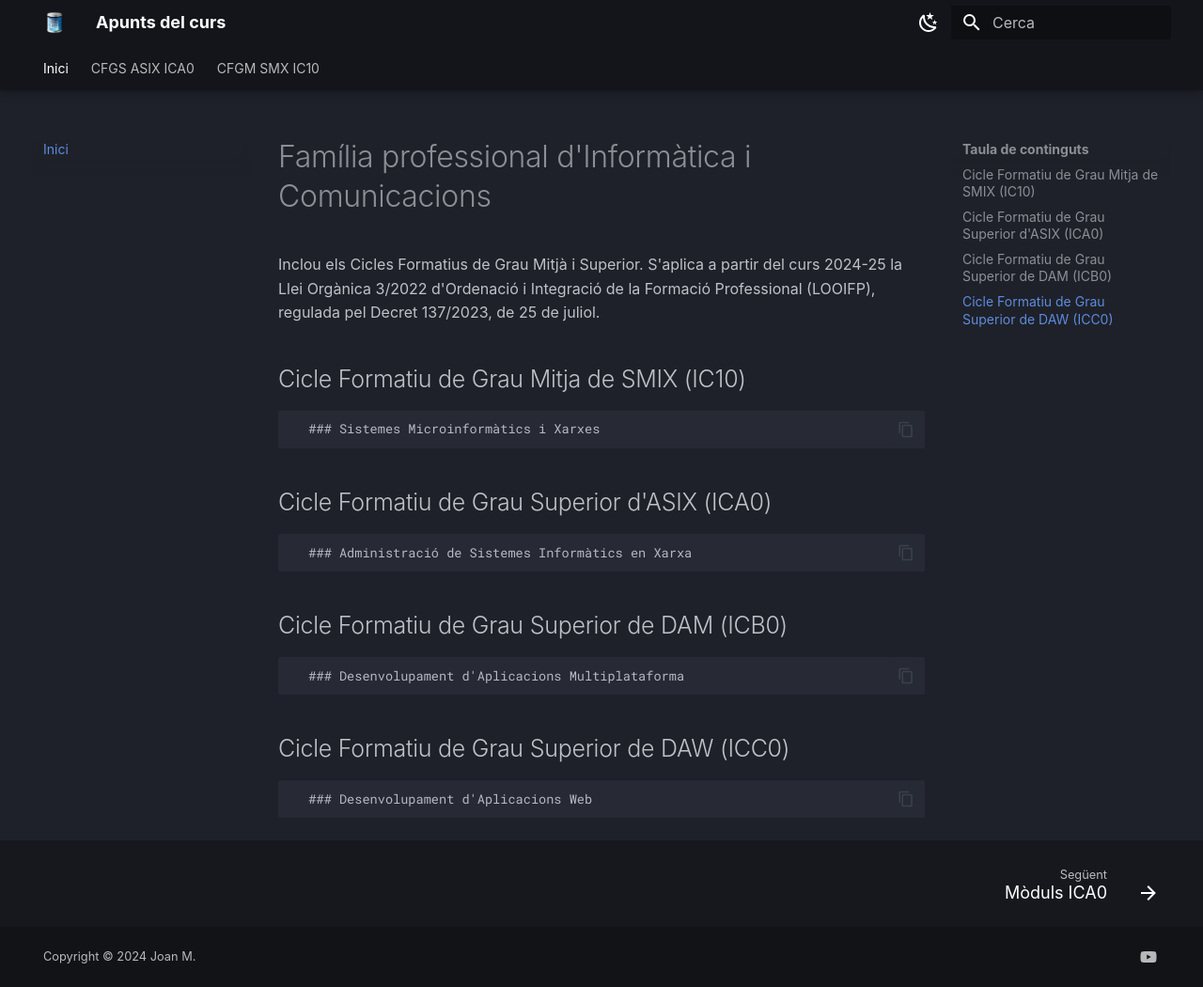
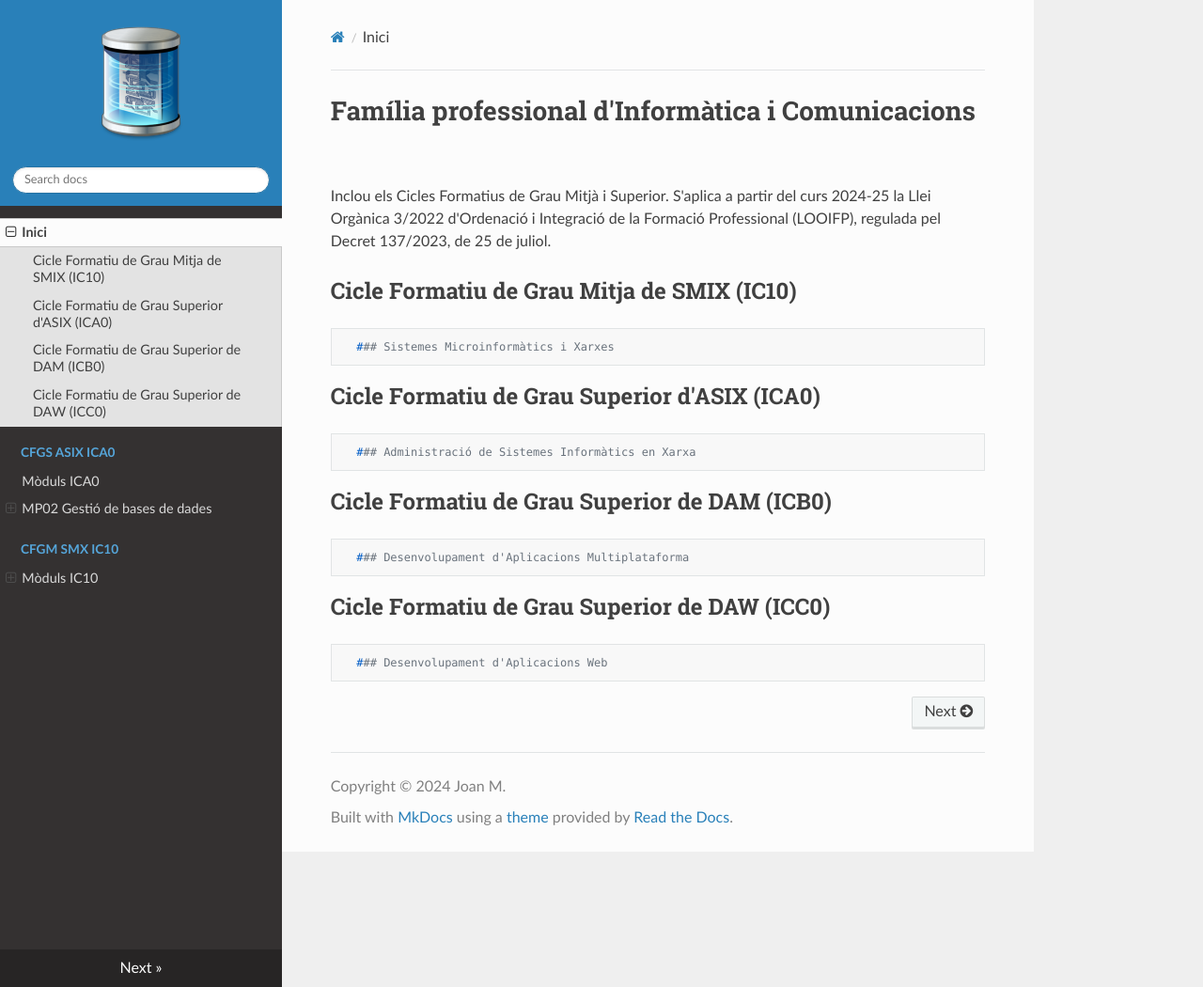
Before and after one commit to operatiu/apunts, an MkDocs documentation site: the page built from docs/index.md, in a window 1280 px wide and 1050 px high. Shown: the whole window at 94% size. Built offline with MkDocs 1.6.1, drawn with Linux system fonts in a browser that asks for light colours; nearby versions of some CDN libraries; some web fonts are replaced; some of the changed lines change nothing that is shown.

Commit message:
Update mkdocs.yml

```diff
--- a/mkdocs.yml
+++ b/mkdocs.yml
@@ -2,7 +2,7 @@ site_name: Apunts del curs
 site_description: Apunts SMX i DAM.
 site_author: Joan M.
 theme:
-  name: material
+  name: readthedocs
   font:
     text: 'Catamaran bold'
 #  custom_dir: docs/overrides
```
